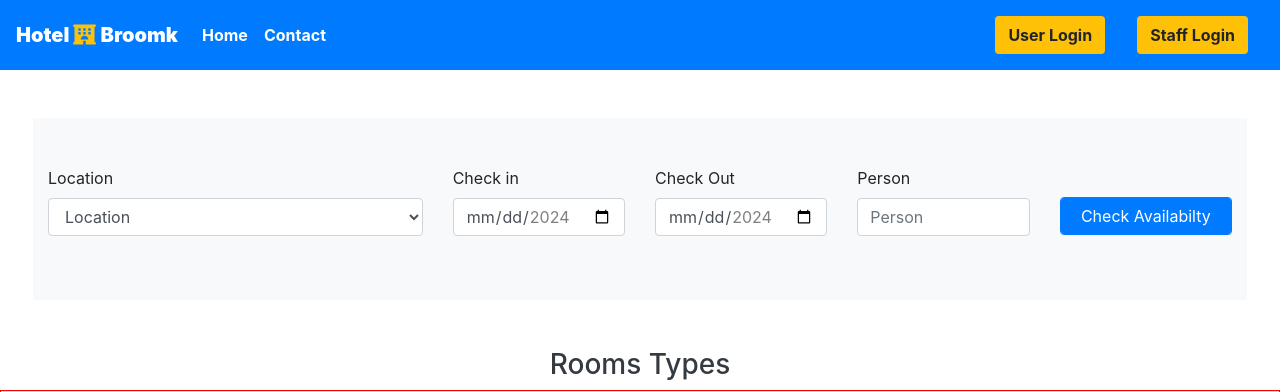
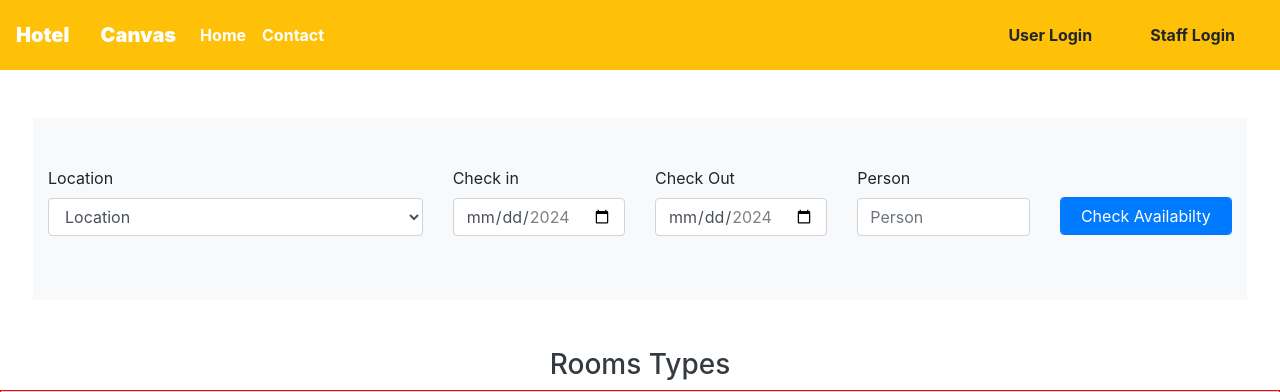
Before and after one commit to ChitrapuSaiTeja/HotelManagement-Django, a Django app: page / in a window 1280 px wide. Shown: the top 392 px of the page. Run offline with Django 3.2, Linux system fonts and the light colour scheme; data that the repository does not hold is empty; some libraries are stand-ins or nearby versions; some web fonts are replaced.

Commit message:
Update basic.html

```diff
--- a/templates/basic.html
+++ b/templates/basic.html
@@ -104,9 +104,9 @@
 <body>
     <!--Header Section starts here-->
     <div class="container-fluid px-0">
-        <nav class="navbar navbar-expand-lg navbar-dark bg-primary font-weight-bold">
+        <nav class="navbar navbar-expand-lg navbar-dark bg-warning font-weight-bold">
             <a class="navbar-brand text-bold bg-black " href="/"><b>Hotel </b><i class="fas fa-hotel text-warning"></i>
-                <b>Broomk</b></a>
+                <b>Canvas</b></a>
 
             <button class="navbar-toggler" type="button" data-toggle="collapse" data-target="#navbarSupportedContent"
                 aria-controls="navbarSupportedContent" aria-expanded="false" aria-label="Toggle navigation">
```
